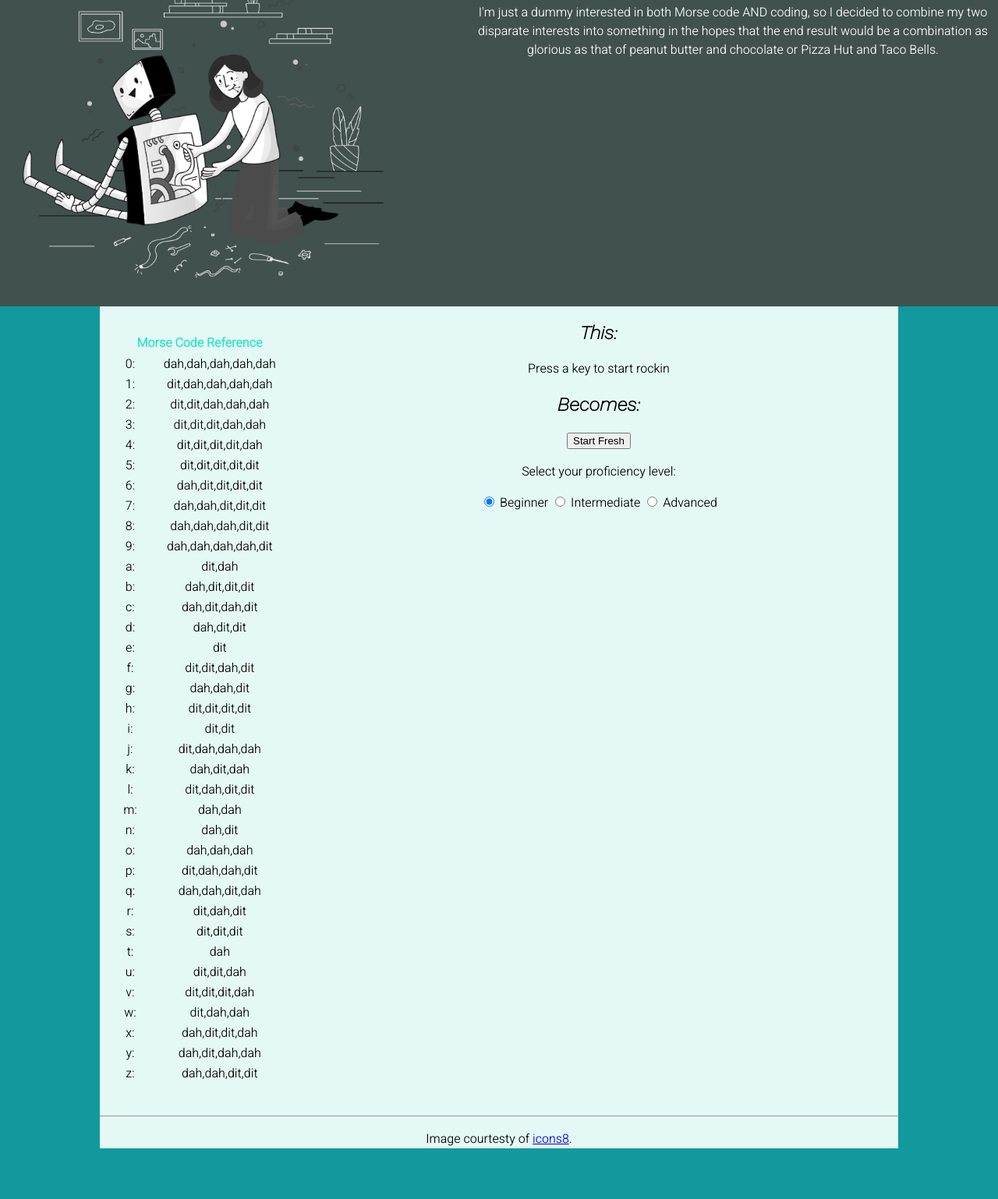
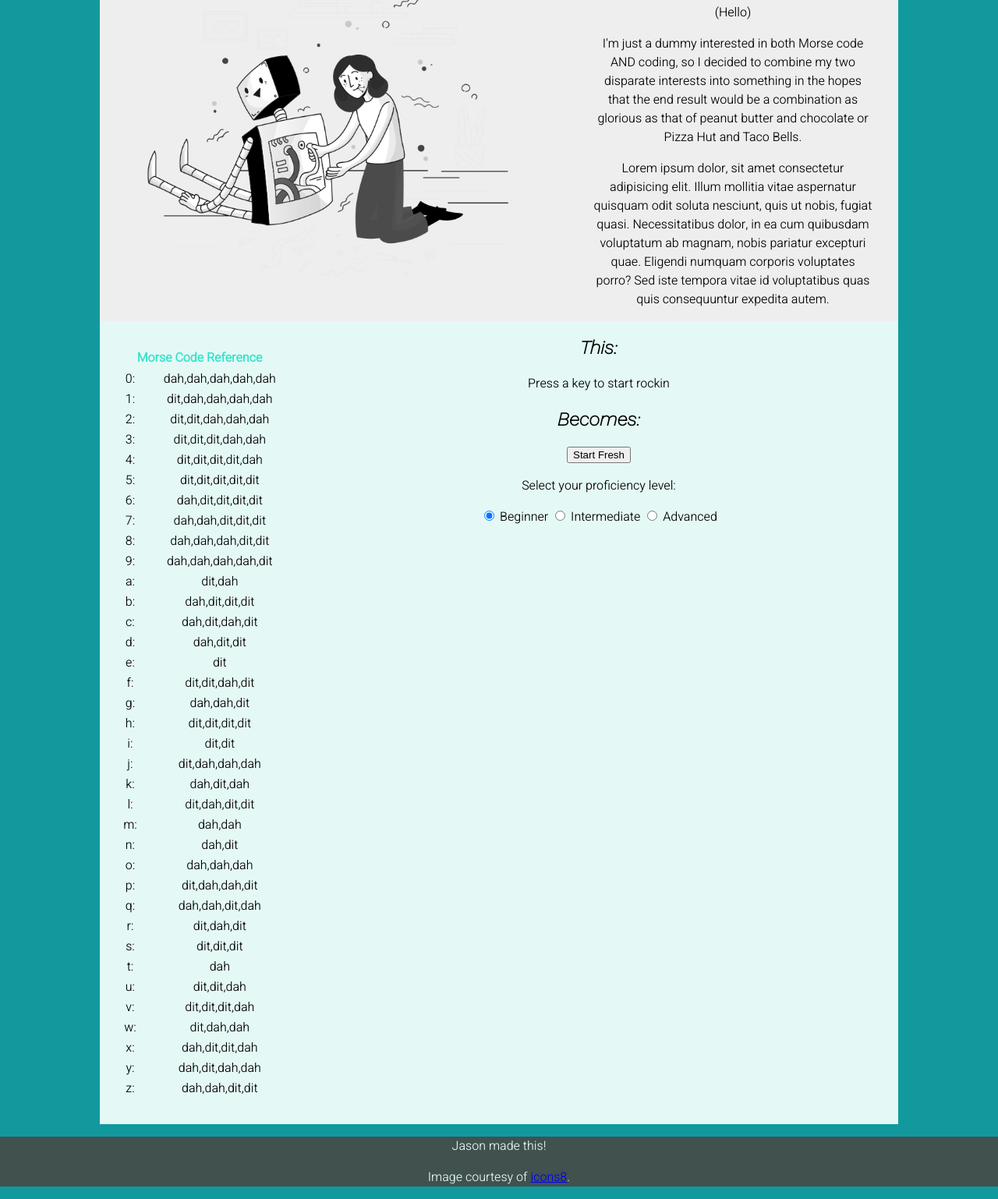
Before and after one commit to jallend1/morseCode, a plain HTML site: page index.html in a window 1280 px wide. Shown: the part 101-1639 px from the top of the page at 78% size. Before the commit the page ends 1590 px from the top, so only its background shows below. Drawn offline with nearby package versions, Linux system fonts and the light colour scheme; a web font is replaced by a local one.

Commit message:
Moves banner out of header and into main container section, and adds additional styling to the banner and the footer

```diff
--- a/index.html
+++ b/index.html
@@ -15,17 +15,19 @@
   <body>
     <header>
       <h1>Morse Freaking Code</h1>
+    </header>
+    <div class="container">
       <div class="banner">
         <div>
           <img id="robot" src="robot.png" alt="A person poking around inside a robot">
         </div>
         <div>
           <h2>.... . .-.. .-.. ---</h2>
+          <subtitle>(Hello)</subtitle>
           <p>I'm just a dummy interested in both Morse code AND coding, so I decided to combine my two disparate interests into something in the hopes that the end result would be a combination as glorious as that of peanut butter and chocolate or Pizza Hut and Taco Bells.</p>
+          <p>Lorem ipsum dolor, sit amet consectetur adipisicing elit. Illum mollitia vitae aspernatur quisquam odit soluta nesciunt, quis ut nobis, fugiat quasi. Necessitatibus dolor, in ea cum quibusdam voluptatum ab magnam, nobis pariatur excepturi quae. Eligendi numquam corporis voluptates porro? Sed iste tempora vitae id voluptatibus quas quis consequuntur expedita autem.</p>
         </div>
       </div>
-    </header>
-    <div class="container">
       <div>
         <main class="content">
           <section class="guide">
@@ -80,11 +82,12 @@
           </section>
         </main>
       </div>
+    </div>
       <footer>
-        <hr />
-        <p>Image courtesty of <a href="https://icons8.com/illustrations/illustration/pixeltrue-settings">icons8</a>.</p>
+        <!-- <hr /> -->
+        <p>Jason made this!</p>
+        <p>Image courtesy of <a href="https://icons8.com/illustrations/illustration/pixeltrue-settings">icons8</a>.</p>
       </footer>
-    </div>
     <script src="app.js" type="module"></script>
   </body>
 </html>
--- a/styles.css
+++ b/styles.css
@@ -7,12 +7,6 @@ body {
 
 header {
   background: #40514e;
-}
-
-.banner {
-  display: flex;
-  text-align: center;
-  color: white;
 }
 
 h1 {
@@ -28,6 +22,14 @@ h2 {
 
 h4 {
   color: white;
+}
+
+.banner {
+  background: #eeeeee;
+  display: grid;
+  grid-template-columns: 1fr 6fr;
+  padding: 0 2em;
+  text-align: center;
 }
 
 #robot {
@@ -58,3 +60,9 @@ th {
 td {
   padding: 0 1em;
 }
+
+footer {
+  color: #e4f9f5;
+  background: #40514e;
+  text-align: center;
+}
```
